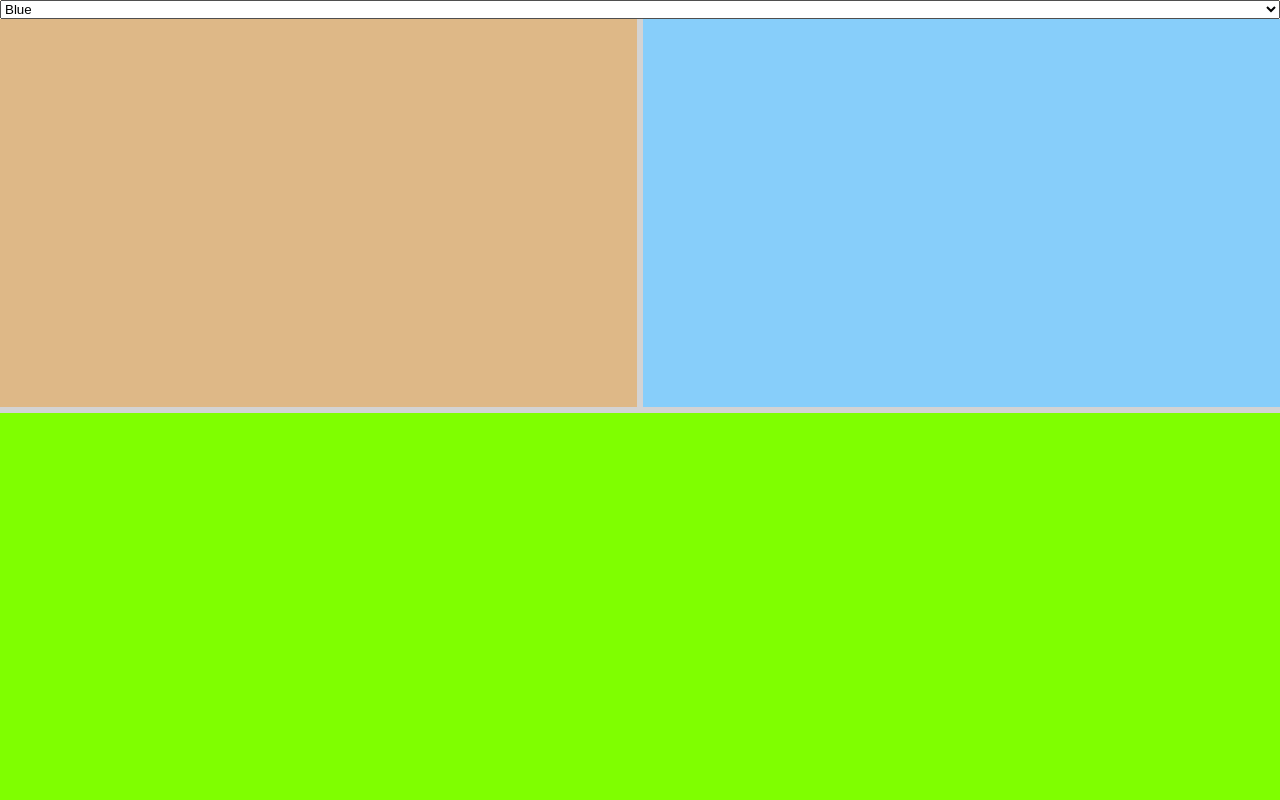
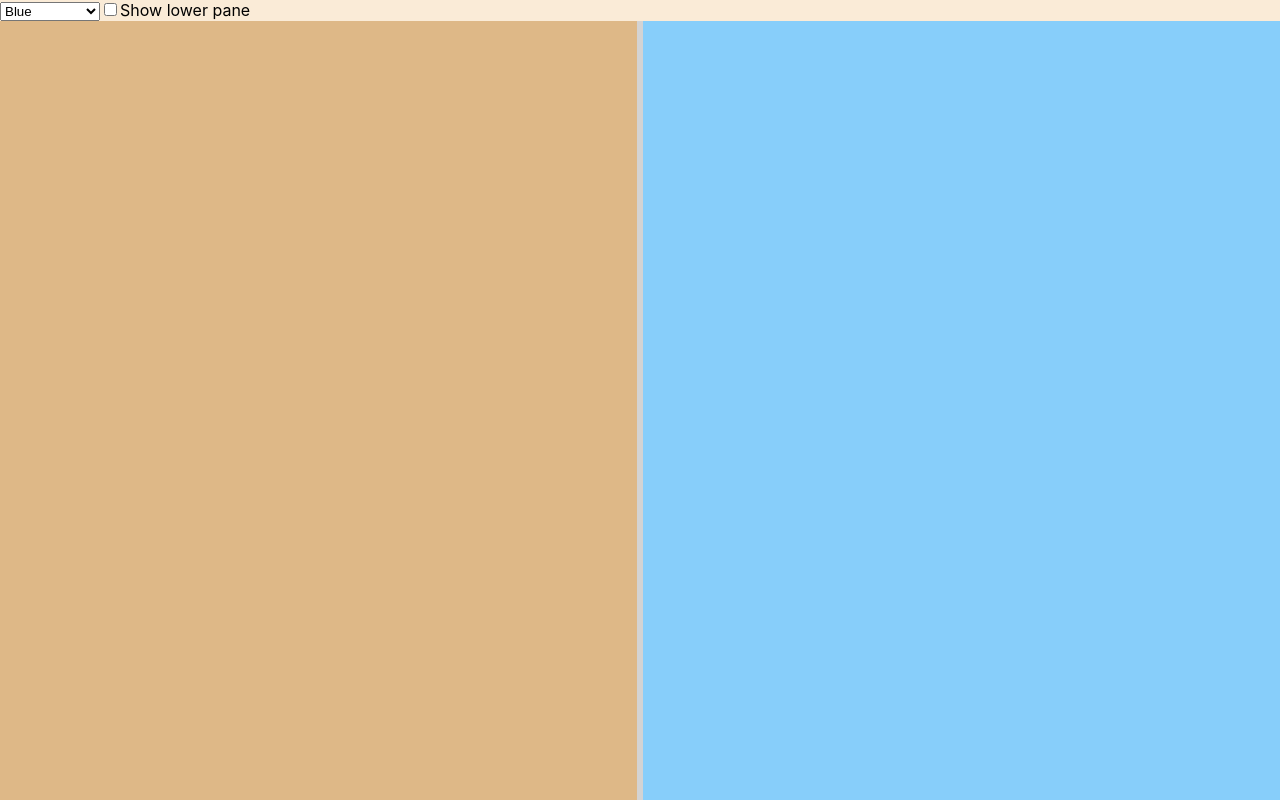
Before and after one commit to uriegel/view-split-react, a React (Create React App) app: page / in a window 1280 px wide. Built offline with nearby package versions, Linux system fonts and the light colour scheme.

Commit message:
initialWidth, second on/off

```diff
--- a/package.json
+++ b/package.json
@@ -1,6 +1,6 @@
 {
   "name": "view-split-react",
-  "version": "0.9.0",
+  "version": "1.0.0",
   "description": "Splitting a view in two parts separated by a adjustable splitter, React component",
   "author": "uriegel",
   "license": "MIT",
--- a/public/index.html
+++ b/public/index.html
@@ -12,11 +12,6 @@
       name="description"
       content="Web site created using create-react-app"
     />
-    <!--
-      manifest.json provides metadata used when your web app is installed on a
-      user's mobile device or desktop. See https://developers.google.com/web/fundamentals/web-app-manifest/
-    -->
-    <link rel="manifest" href="%PUBLIC_URL%/manifest.json" />
     <!--
       Notice the use of %PUBLIC_URL% in the tags above.
       It will be replaced with the URL of the `public` folder during the build.
--- a/src/App.tsx
+++ b/src/App.tsx
@@ -12,7 +12,6 @@ const changeTheme = (theme: string) => {
     themes.forEach(n => document.body.classList.remove(n.theme))
     document.body.classList.add(theme)
 }
-
 
 const FirstView = () => (
 	<div className='first'></div>
@@ -32,6 +31,7 @@ const VerticalSplitView = () => (
 
 const App = () => {
     const [theme, setTheme] = useState(themes[0])
+    const [lowerOn, setLowerOn] = useState(false)
 
     const onThemeChange = (e: ChangeEvent<HTMLSelectElement>) => {
         const theme = themes.find(n => n.name == e.target.value)!
@@ -39,12 +39,20 @@ const App = () => {
         setTheme(theme)
     }
 
+    const onShowLowerChanged = (e: React.ChangeEvent<HTMLInputElement>) => {
+        setLowerOn(e.target.checked)
+    }
+
 	return (
 		<div className="App">
-            <select value={theme.name} onChange={onThemeChange}>
-                {themes.map((n, i) => <option key={i}>{n.name}</option>) }
-            </select>
-			<ViewSplit isHorizontal={true} firstView={VerticalSplitView} secondView={ThirdView} />
+            <div>
+                <select value={theme.name} onChange={onThemeChange}>
+                    {themes.map((n, i) => <option key={i}>{n.name}</option>)}
+                </select>
+                <input type="checkbox" checked={lowerOn} onChange={onShowLowerChanged}></input>
+                Show lower pane
+            </div>
+			<ViewSplit isHorizontal={true} firstView={VerticalSplitView} secondView={ThirdView} initialWidth={30} secondVisible={lowerOn} />
 		</div>
 	)
 }
--- a/src/component/index.tsx
+++ b/src/component/index.tsx
@@ -1,21 +1,28 @@
-import React, { useRef } from 'react'
+import React, { useEffect, useRef } from 'react'
 import './ViewSplit.css'
 
 interface ViewProp {
     isHorizontal?: boolean
+    initialWidth?: number
     firstView: ()=>JSX.Element
-    secondView: ()=>JSX.Element
+    secondView: () => JSX.Element
+    secondVisible?: boolean
 }
 
-const ViewSplit = ({ isHorizontal, firstView, secondView }: ViewProp) => {
+const ViewSplit = ({ isHorizontal, firstView, secondView, secondVisible, initialWidth}: ViewProp) => {
 
     const first = useRef<HTMLDivElement>(null)
     const second = useRef<HTMLDivElement>(null)
     const splitter = useRef<HTMLDivElement>(null)
 
+    useEffect(() => {
+        if (initialWidth && second.current)
+            second.current.style.flex = `0 0 ${initialWidth}%`
+    }, [initialWidth, secondVisible])
+
     const onMouseDown = (e: React.MouseEvent) => {
         const evt = e.nativeEvent
-        if (evt.which != 1)
+        if (evt.button != 0)
             return
         const size1 = isHorizontal ? first.current!.offsetHeight : first.current!.offsetWidth
         const size2 = isHorizontal ? second.current!.offsetHeight : second.current!.offsetWidth
@@ -48,9 +55,6 @@ const ViewSplit = ({ isHorizontal, firstView, secondView }: ViewProp) => {
 
                 const size = `0 0 ${procent2}%`
                 second.current!.style.flex = size
-                // TODO
-                //this.dispatchEvent(new CustomEvent('position-changed'))
-
             }
             evt.stopPropagation()
             evt.preventDefault()
@@ -78,10 +82,14 @@ const ViewSplit = ({ isHorizontal, firstView, secondView }: ViewProp) => {
             <div ref={first} className='vsr--view'>
                 { firstView() }
             </div>
-            <div ref={splitter} className='vsr--splitter' onMouseDown={onMouseDown}></div>
-            <div ref={second} className='vsr--view'>
-                { secondView() }
-            </div>
+            {secondVisible == undefined || secondVisible ?
+                (<>
+                    <div ref={splitter} className='vsr--splitter' onMouseDown={onMouseDown}></div>
+                    <div ref={second} className='vsr--view'>
+                        { secondView() }
+                    </div>
+                </>)
+                : (<></>)}
         </div>
     )
 }
```
Also changed, not shown: public/manifest.json (deleted), public/robots.txt (deleted).
